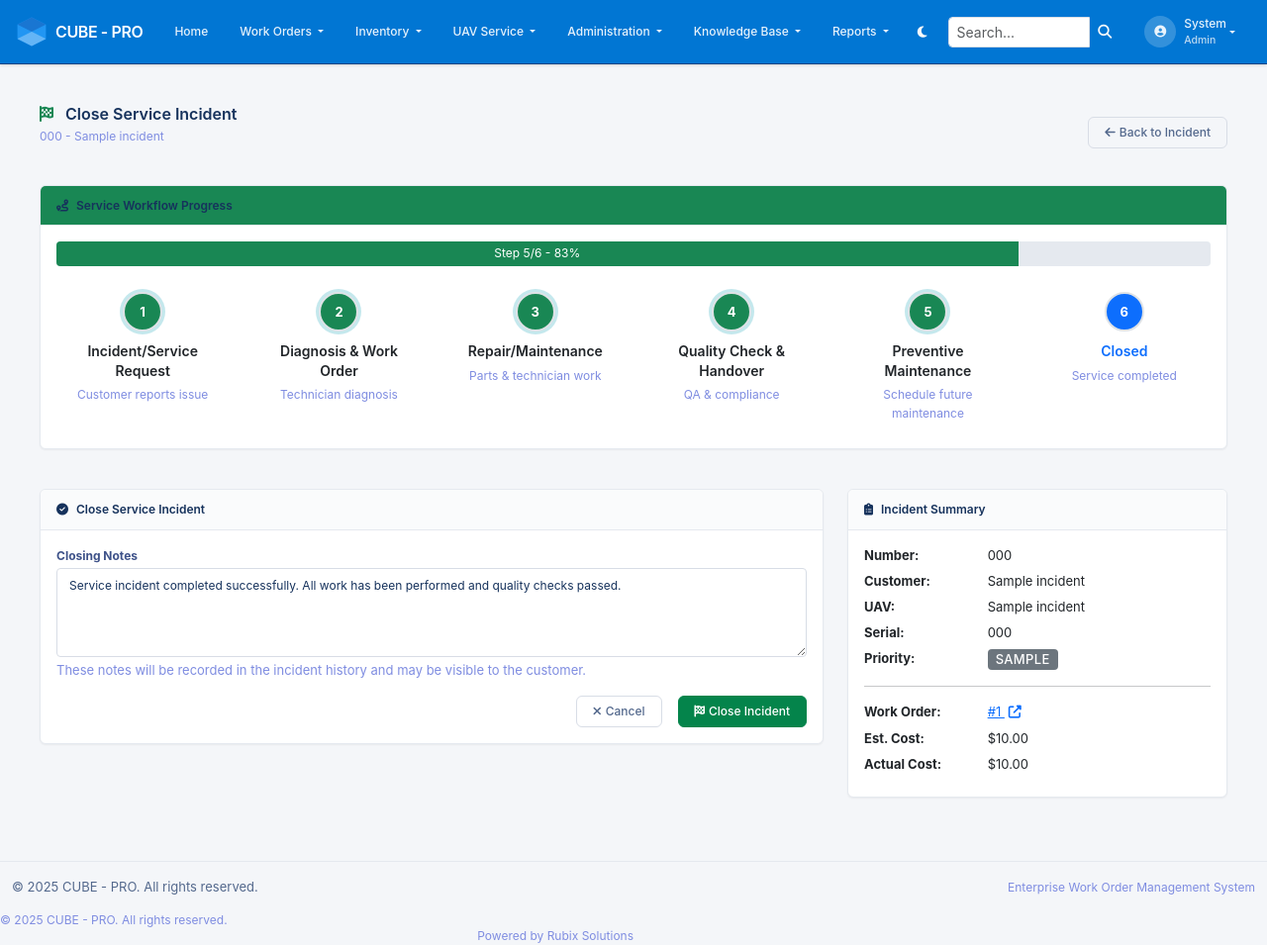
After one commit to kksks85/Cube_Rubixsol, a Flask app: page /uav-service/incidents/1/close in a window 1280 px wide. The commit adds this page. Shown: the whole page at 99% size. Run offline with Flask 3, Linux system fonts and the light colour scheme; a user stored in the database is signed in; tables that the repository leaves empty hold one stand-in row (values such as "Sample post").

Commit message:
feat: Add CLOSED stage to service incident workflow with work order completion
- Extended UAVServiceIncident workflow from 5 to 6 steps (added CLOSED status)
- Added closed_at timestamp field to track incident closure
- Enhanced advance_workflow method to automatically complete related work orders when incident is closed
- Created close_incident_workflow route and template for final workflow stage
- Updated workflow progress calculation and visualization to display 6/6 steps
- Added close incident button for preventive maintenance stage
- Fixed endpoint references from 'workorders.view' to 'workorders.view_workorder'
- Added database migration script to add closed_at column to existing database
- Updated SLA breach calculations to include CLOSED status

This completes the full incident lifecycle management with automatic work order integration.

```diff
--- a/app/templates/service/view_incident.html
+++ b/app/templates/service/view_incident.html
@@ -112,7 +112,7 @@
                     {% if incident.related_work_order_id %}
                     <div class="alert alert-info mt-3">
                         <i class="fas fa-info-circle me-2"></i>
-                        Related Work Order: <a href="{{ url_for('workorders.view', id=incident.related_work_order_id) }}">#{{ incident.related_work_order_id }}</a>
+                        Related Work Order: <a href="{{ url_for('workorders.view_workorder', id=incident.related_work_order_id) }}">#{{ incident.related_work_order_id }}</a>
                     </div>
                     {% endif %}
 
--- /dev/null
+++ b/app/templates/uav_service/close_incident_workflow.html
@@ -0,0 +1,233 @@
+{% extends "base.html" %}
+
+{% block content %}
+<div class="container-fluid py-4">
+    <!-- Page Header -->
+    <div class="row mb-4">
+        <div class="col">
+            <div class="d-flex justify-content-between align-items-center">
+                <div>
+                    <h2 class="mb-1">
+                        <i class="fas fa-flag-checkered text-success me-2"></i>
+                        Close Service Incident
+                    </h2>
+                    <p class="text-muted">{{ incident.incident_number }} - {{ incident.title }}</p>
+                </div>
+                <div>
+                    <a href="{{ url_for('uav_service.view_incident', id=incident.id) }}" class="btn btn-outline-secondary">
+                        <i class="fas fa-arrow-left me-1"></i> Back to Incident
+                    </a>
+                </div>
+            </div>
+        </div>
+    </div>
+
+    <!-- Current Progress -->
+    <div class="row mb-4">
+        <div class="col">
+            <div class="card">
+                <div class="card-header bg-success text-white">
+                    <h5 class="mb-0"><i class="fas fa-route me-2"></i>Service Workflow Progress</h5>
+                </div>
+                <div class="card-body">
+                    <div class="progress mb-3" style="height: 25px;">
+                        <div class="progress-bar bg-success" role="progressbar"
+                             style="width: 83.33%"
+                             aria-valuenow="83" aria-valuemin="0" aria-valuemax="100">
+                            Step 5/6 - 83%
+                        </div>
+                    </div>
+
+                    <!-- 6-Step Workflow Indicators -->
+                    <div class="row text-center">
+                        <div class="col">
+                            <div class="workflow-step active">
+                                <div class="step-circle bg-success text-white">1</div>
+                                <div class="step-label">Incident/Service Request</div>
+                                <small class="text-muted">Customer reports issue</small>
+                            </div>
+                        </div>
+                        <div class="col">
+                            <div class="workflow-step active">
+                                <div class="step-circle bg-success text-white">2</div>
+                                <div class="step-label">Diagnosis & Work Order</div>
+                                <small class="text-muted">Technician diagnosis</small>
+                            </div>
+                        </div>
+                        <div class="col">
+                            <div class="workflow-step active">
+                                <div class="step-circle bg-success text-white">3</div>
+                                <div class="step-label">Repair/Maintenance</div>
+                                <small class="text-muted">Parts & technician work</small>
+                            </div>
+                        </div>
+                        <div class="col">
+                            <div class="workflow-step active">
+                                <div class="step-circle bg-success text-white">4</div>
+                                <div class="step-label">Quality Check & Handover</div>
+                                <small class="text-muted">QA & compliance</small>
+                            </div>
+                        </div>
+                        <div class="col">
+                            <div class="workflow-step active">
+                                <div class="step-circle bg-success text-white">5</div>
+                                <div class="step-label">Preventive Maintenance</div>
+                                <small class="text-muted">Schedule future maintenance</small>
+                            </div>
+                        </div>
+                        <div class="col">
+                            <div class="workflow-step">
+                                <div class="step-circle bg-primary text-white">6</div>
+                                <div class="step-label text-primary">Closed</div>
+                                <small class="text-muted">Service completed</small>
+                            </div>
+                        </div>
+                    </div>
+                </div>
+            </div>
+        </div>
+    </div>
+
+    <!-- Closing Form -->
+    <div class="row">
+        <div class="col-lg-8">
+            <div class="card">
+                <div class="card-header">
+                    <h5 class="mb-0">
+                        <i class="fas fa-check-circle me-2"></i>Close Service Incident
+                    </h5>
+                </div>
+                <div class="card-body">
+                    <form method="POST">
+                        <div class="alert alert-info">
+                            <h6 class="alert-heading"><i class="fas fa-info-circle me-2"></i>Closing this incident will:</h6>
+                            <ul class="mb-0">
+                                <li>Mark the service incident as completed</li>
+                                <li>Update the related work order status to "COMPLETED"</li>
+                                <li>Record the closing timestamp</li>
+                                <li>Send notifications to relevant parties</li>
+                            </ul>
+                        </div>
+
+                        <div class="mb-3">
+                            <label for="closing_notes" class="form-label">
+                                <strong>Closing Notes</strong>
+                            </label>
+                            <textarea class="form-control" id="closing_notes" name="closing_notes" rows="4"
+                                      placeholder="Enter any final notes about the service completion...">Service incident completed successfully. All work has been performed and quality checks passed.</textarea>
+                            <div class="form-text">These notes will be recorded in the incident history and may be visible to the customer.</div>
+                        </div>
+
+                        <div class="d-grid gap-2 d-md-flex justify-content-md-end">
+                            <a href="{{ url_for('uav_service.view_incident', id=incident.id) }}" class="btn btn-outline-secondary me-md-2">
+                                <i class="fas fa-times me-1"></i>Cancel
+                            </a>
+                            <button type="submit" class="btn btn-success">
+                                <i class="fas fa-flag-checkered me-1"></i>Close Incident
+                            </button>
+                        </div>
+                    </form>
+                </div>
+            </div>
+        </div>
+
+        <!-- Incident Summary -->
+        <div class="col-lg-4">
+            <div class="card">
+                <div class="card-header">
+                    <h6 class="mb-0">
+                        <i class="fas fa-clipboard-list me-2"></i>Incident Summary
+                    </h6>
+                </div>
+                <div class="card-body">
+                    <div class="row mb-2">
+                        <div class="col-4"><strong>Number:</strong></div>
+                        <div class="col-8">{{ incident.incident_number }}</div>
+                    </div>
+                    <div class="row mb-2">
+                        <div class="col-4"><strong>Customer:</strong></div>
+                        <div class="col-8">{{ incident.customer_name }}</div>
+                    </div>
+                    <div class="row mb-2">
+                        <div class="col-4"><strong>UAV:</strong></div>
+                        <div class="col-8">{{ incident.product_name or incident.uav_model or 'N/A' }}</div>
+                    </div>
+                    <div class="row mb-2">
+                        <div class="col-4"><strong>Serial:</strong></div>
+                        <div class="col-8">{{ incident.serial_number or incident.uav_serial_number or 'N/A' }}</div>
+                    </div>
+                    <div class="row mb-2">
+                        <div class="col-4"><strong>Priority:</strong></div>
+                        <div class="col-8">
+                            <span class="badge bg-{{ 'danger' if incident.priority == 'URGENT' else 'warning' if incident.priority == 'HIGH' else 'info' if incident.priority == 'MEDIUM' else 'secondary' }}">
+                                {{ incident.priority }}
+                            </span>
+                        </div>
+                    </div>
+
+                    {% if incident.related_work_order_id %}
+                    <hr>
+                    <div class="row mb-2">
+                        <div class="col-4"><strong>Work Order:</strong></div>
+                        <div class="col-8">
+                            <a href="{{ url_for('workorders.view_workorder', id=incident.related_work_order_id) }}" target="_blank">
+                                #{{ incident.related_work_order_id }}
+                                <i class="fas fa-external-link-alt ms-1"></i>
+                            </a>
+                        </div>
+                    </div>
+                    {% endif %}
+
+                    {% if incident.estimated_cost %}
+                    <div class="row mb-2">
+                        <div class="col-4"><strong>Est. Cost:</strong></div>
+                        <div class="col-8">${{ "%.2f"|format(incident.estimated_cost) }}</div>
+                    </div>
+                    {% endif %}
+
+                    {% if incident.actual_cost %}
+                    <div class="row mb-2">
+                        <div class="col-4"><strong>Actual Cost:</strong></div>
+                        <div class="col-8">${{ "%.2f"|format(incident.actual_cost) }}</div>
+                    </div>
+                    {% endif %}
+                </div>
+            </div>
+        </div>
+    </div>
+</div>
+
+<style>
+/* Workflow Step Styling */
+.workflow-step {
+    text-align: center;
+    padding: 10px;
+}
+
+.step-circle {
+    width: 40px;
+    height: 40px;
+    border-radius: 50%;
+    display: flex;
+    align-items: center;
+    justify-content: center;
+    margin: 0 auto 10px auto;
+    font-weight: bold;
+    border: 2px solid #dee2e6;
+}
+
+.workflow-step.active .step-circle {
+    box-shadow: 0 0 0 3px rgba(23, 162, 184, 0.25);
+}
+
+.step-label {
+    font-size: 0.875rem;
+    font-weight: 600;
+    margin-bottom: 5px;
+}
+
+.workflow-step small {
+    font-size: 0.75rem;
+}
+</style>
+{% endblock %}
--- a/app/uav_service/routes.py
+++ b/app/uav_service/routes.py
@@ -955,6 +955,25 @@ def preventive_maintenance_workflow(id):
     return render_template('uav_service/preventive_maintenance_workflow.html', incident=incident, form=form)
 
 
+@bp.route('/incidents/<int:id>/close', methods=['GET', 'POST'])
+@login_required
+def close_incident_workflow(id):
+    """Close the service incident and update related work order"""
+    incident = UAVServiceIncident.query.get_or_404(id)
+
+    if request.method == 'POST':
+        # Get the closing notes from the form
+        closing_notes = request.form.get('closing_notes', 'Service incident closed successfully.')
+
+        # Advance workflow to CLOSED status
+        incident.advance_workflow(current_user, closing_notes)
+
+        flash('Service incident has been closed successfully! Related work order has been marked as completed.', 'success')
+        return redirect(url_for('uav_service.view_incident', id=incident.id))
+
+    return render_template('uav_service/close_incident_workflow.html', incident=incident)
+
+
 @bp.route('/maintenance/schedules')
 @login_required
 def maintenance_schedules():
```
Also changed, not shown: add_closed_at_column.py (added, +85 -0 lines), app/models.py (+210 -5 lines), app/templates/uav_service/view_incident.html (+21 -2 lines).
